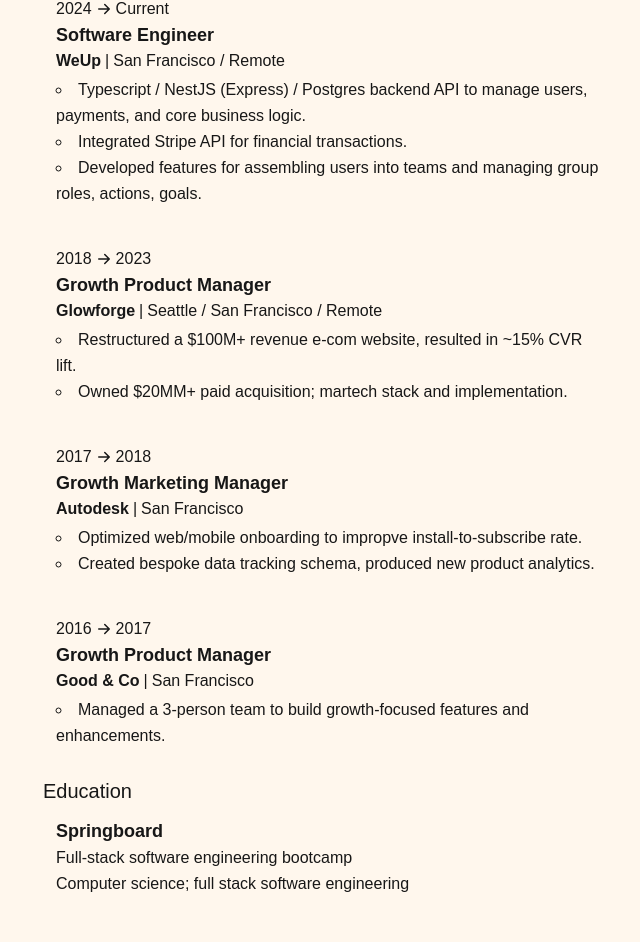
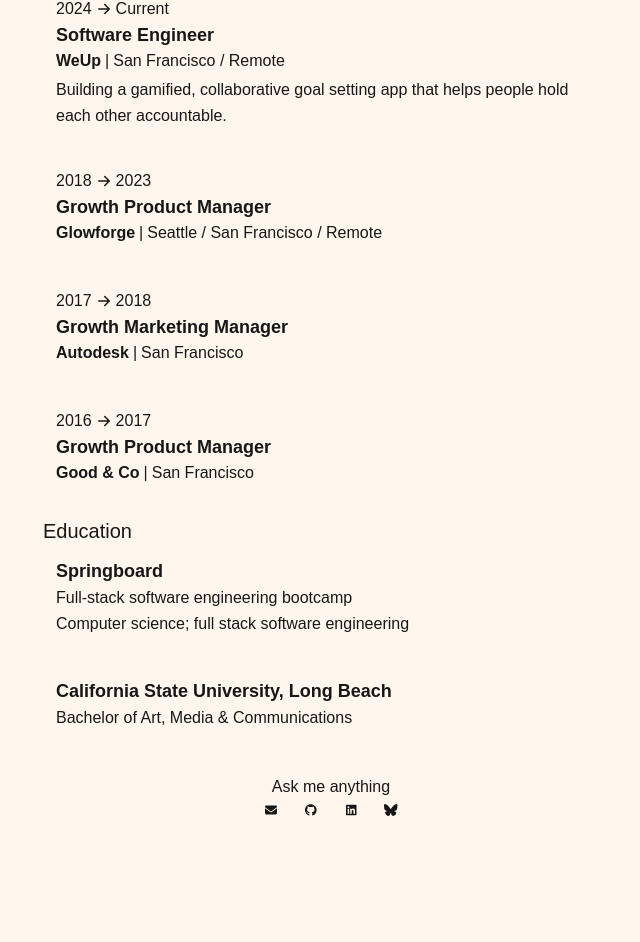
Before and after one commit to mjkushman/mjkushman.github.io, a Next.js app: page /resume in a window 1280 px wide. Shown: the part 435-1377 px from the top of the page, without its empty margins (309-949 px from the left). After the commit the page ends 1274 px from the top, so only its background shows below. Built offline with nearby package versions, Linux system fonts and the light colour scheme.

Commit message:
updated work and order of projects

```diff
--- a/src/fixtures/workItems.tsx
+++ b/src/fixtures/workItems.tsx
@@ -7,19 +7,7 @@
     location: "San Francisco / Remote",
     startDate: "2024",
     endDate: "Current",
-    description: (
-      <ul>
-        <li>
-          Typescript / NestJS (Express) / Postgres backend API to manage users,
-          payments, and core business logic.
-        </li>
-        <li>Integrated Stripe API for financial transactions.</li>
-        <li>
-          Developed features for assembling users into teams and managing group
-          roles, actions, goals.
-        </li>
-      </ul>
-    ),
+    description: "Building a gamified, collaborative goal setting app that helps people hold each other accountable."
   },
   {
     jobTitle: "Growth Product Manager",
@@ -27,17 +15,7 @@
     location: "Seattle / San Francisco / Remote",
     startDate: "2018",
     endDate: "2023",
-    description: (
-      <ul>
-        <li>
-          Restructured a $100M+ revenue e-com website, resulted in ~15% CVR
-          lift.
-        </li>
-        <li>
-          Owned $20MM+ paid acquisition; martech stack and implementation.
-        </li>
-      </ul>
-    ),
+    description: ""
   },
   {
     jobTitle: "Growth Marketing Manager",
@@ -45,16 +23,7 @@
     location: "San Francisco",
     startDate: "2017",
     endDate: "2018",
-    description: (
-      <ul>
-        <li>
-          Optimized web/mobile onboarding to impropve install-to-subscribe rate.
-        </li>
-        <li>
-          Created bespoke data tracking schema, produced new product analytics.
-        </li>
-      </ul>
-    ),
+    description: ""
   },
   {
     jobTitle: "Growth Product Manager",
@@ -62,14 +31,7 @@
     location: "San Francisco",
     startDate: "2016",
     endDate: "2017",
-    description: (
-      <ul>
-        <li>
-          Managed a 3-person team to build growth-focused features and
-          enhancements.
-        </li>
-      </ul>
-    ),
+    description: "",
   },
 ];
 
```
Also changed, not shown: src/fixtures/projects.ts (+14 -14 lines).
